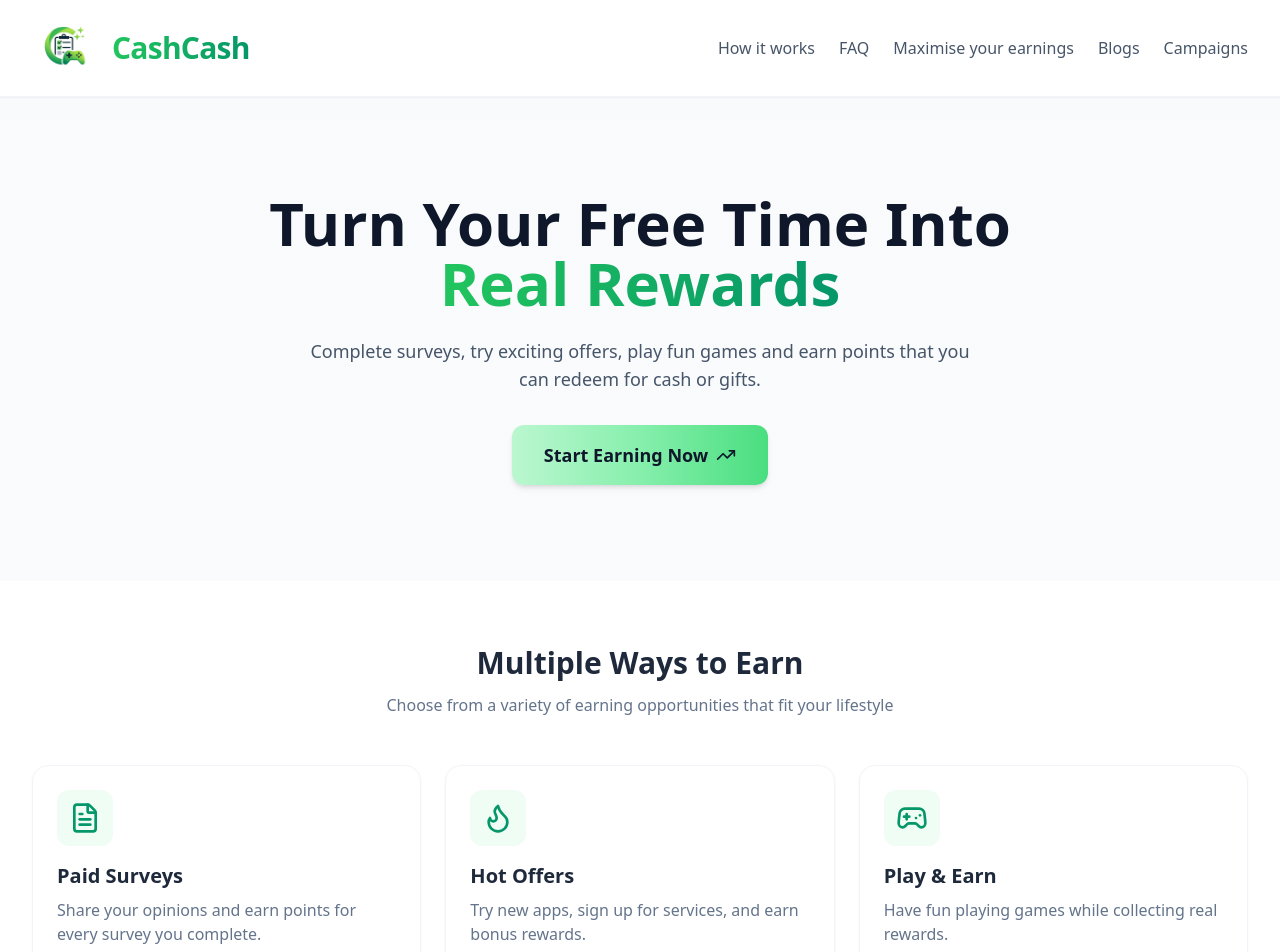
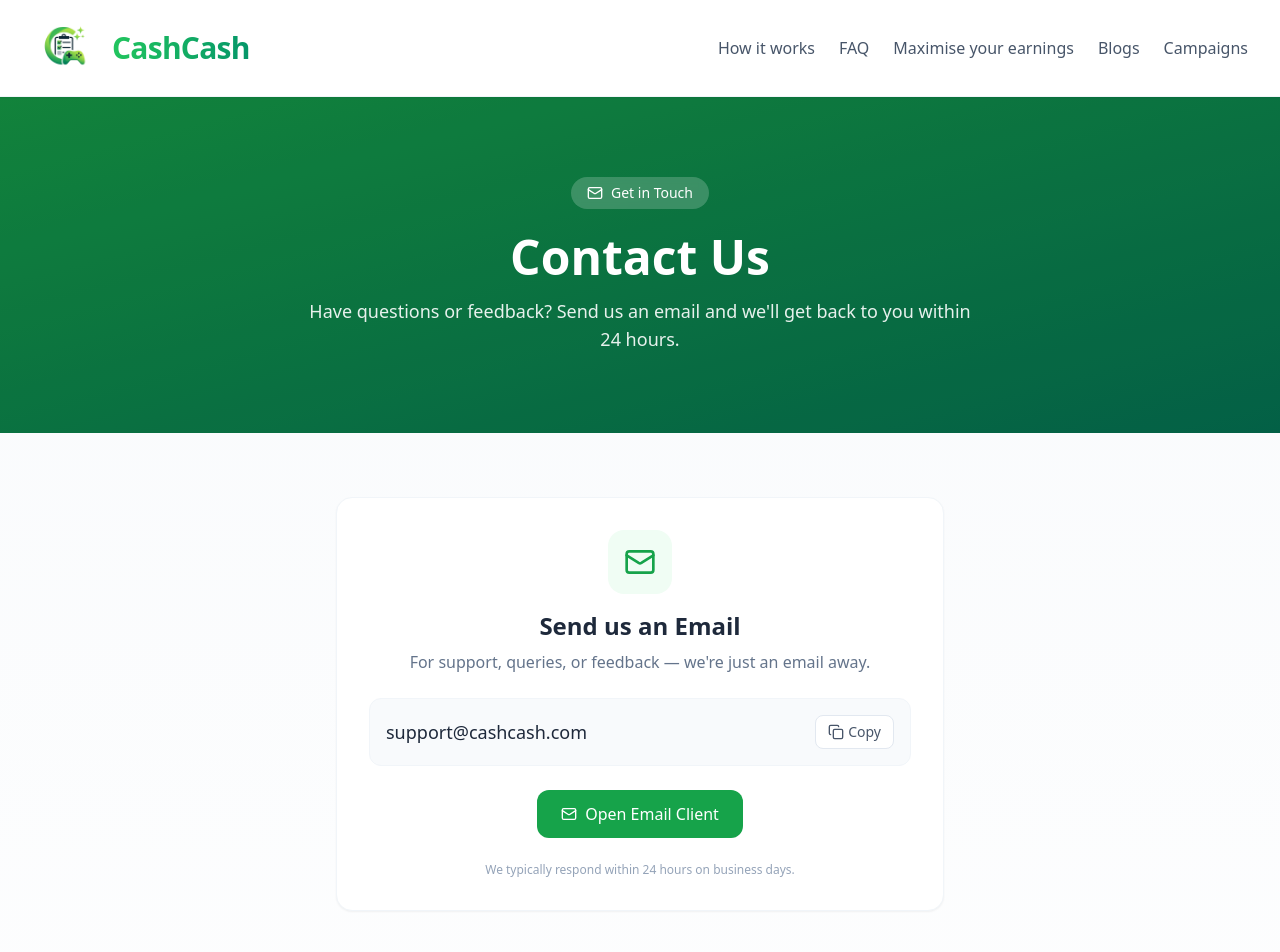
Before and after one commit to vikrantpahwa0/andha-paisa, a React (Vite) app in the folder andha-paisa/: page /contact-us in a window 1280 px wide. Before the commit this address led to /. Shown: the top 952 px of the page. Built offline with nearby package versions, Linux system fonts and the light colour scheme; no server answers.

Commit message:
contact-us page

```diff
--- a/andha-paisa/src/components/common/user-profile-loader.jsx
+++ b/andha-paisa/src/components/common/user-profile-loader.jsx
@@ -31,7 +31,7 @@ export default function UserProfileLoader({ children }) {
 
   // Redirect to login only when no refresh token (truly logged out)
   useEffect(() => {
-    const publicPaths = ['/', '/register', '/verify','/login','/privacy-policy','/forgot-password','/reset-password','/terms-and-conditions','/about-us'];
+    const publicPaths = ['/', '/register', '/verify','/login','/privacy-policy','/forgot-password','/reset-password','/terms-and-conditions','/about-us','/contact-us'];
     const isPublicPage = publicPaths.includes(location.pathname);
     if (!isAuthenticated && !isPublicPage) {
       navigate('/', { replace: true });
--- a/andha-paisa/src/components/static/footer.jsx
+++ b/andha-paisa/src/components/static/footer.jsx
@@ -70,7 +70,7 @@ export default function Footer() {
                 </Link>
               </li>
               <li>
-                <Link to="#" className="text-slate-500 hover:text-green-600 text-sm transition">
+                <Link to="/contact-us" className="text-slate-500 hover:text-green-600 text-sm transition">
                   Contact Us
                 </Link>
               </li>
--- /dev/null
+++ b/andha-paisa/src/pages/static/contact-us.jsx
@@ -0,0 +1,110 @@
+import { Link } from "react-router-dom";
+import { Mail, Copy, CheckCircle } from "lucide-react";
+import Header from "../../components/static/header";
+import Footer from "../../components/static/footer";
+import { useState } from "react";
+
+export default function ContactUs() {
+  const [copied, setCopied] = useState(false);
+
+  const handleCopyEmail = () => {
+    navigator.clipboard.writeText("support@cashcash.com");
+    setCopied(true);
+    setTimeout(() => setCopied(false), 2000);
+  };
+
+  const scrollToTop = () => {
+    window.scrollTo({ top: 0, behavior: "smooth" });
+  };
+
+  return (
+    <div className="min-h-screen bg-gradient-to-b from-slate-50 to-white">
+      <Header />
+
+      <main>
+        {/* Hero Section */}
+        <section className="relative overflow-hidden bg-gradient-to-br from-green-600 to-emerald-700 text-white">
+          <div className="absolute inset-0 bg-black/20" />
+          <div className="relative max-w-7xl mx-auto px-4 sm:px-6 lg:px-8 py-16 md:py-20">
+            <div className="text-center max-w-2xl mx-auto">
+              <div className="inline-flex items-center gap-2 bg-white/20 backdrop-blur-sm px-4 py-1.5 rounded-full text-sm mb-6">
+                <Mail className="w-4 h-4" />
+                Get in Touch
+              </div>
+              <h1 className="text-4xl md:text-5xl font-bold mb-4">
+                Contact Us
+              </h1>
+              <p className="text-lg text-white/90">
+                Have questions or feedback? Send us an email and we'll get back to you within 24 hours.
+              </p>
+            </div>
+          </div>
+        </section>
+
+        {/* Email Section */}
+        <section className="py-16">
+          <div className="max-w-2xl mx-auto px-4 sm:px-6 lg:px-8">
+            <div className="bg-white rounded-2xl border border-slate-100 shadow-sm p-8 text-center">
+              <div className="bg-green-50 w-16 h-16 rounded-2xl flex items-center justify-center mx-auto mb-4">
+                <Mail className="w-8 h-8 text-green-600" />
+              </div>
+
+              <h2 className="text-2xl font-bold text-slate-800 mb-2">
+                Send us an Email
+              </h2>
+              <p className="text-slate-500 mb-6">
+                For support, queries, or feedback — we're just an email away.
+              </p>
+
+              <div className="bg-slate-50 rounded-xl p-4 mb-6 border border-slate-100">
+                <div className="flex items-center justify-between gap-3">
+                  <span className="text-lg font-medium text-slate-800">support@cashcash.com</span>
+                  <button
+                    onClick={handleCopyEmail}
+                    className="flex items-center gap-1 px-3 py-1.5 bg-white border border-slate-200 rounded-lg text-sm text-slate-600 hover:bg-green-50 hover:border-green-200 hover:text-green-600 transition"
+                  >
+                    {copied ? (
+                      <>
+                        <CheckCircle className="w-4 h-4" />
+                        <span>Copied!</span>
+                      </>
+                    ) : (
+                      <>
+                        <Copy className="w-4 h-4" />
+                        <span>Copy</span>
+                      </>
+                    )}
+                  </button>
+                </div>
+              </div>
+
+              <a
+                href="mailto:support@cashcash.com"
+                className="inline-flex items-center gap-2 bg-green-600 text-white px-6 py-3 rounded-xl font-medium hover:bg-green-700 transition"
+              >
+                <Mail className="w-4 h-4" />
+                Open Email Client
+              </a>
+
+              <p className="text-xs text-slate-400 mt-6">
+                We typically respond within 24 hours on business days.
+              </p>
+            </div>
+          </div>
+        </section>
+
+        {/* Back to Top */}
+        <div className="text-center py-8">
+          <button
+            onClick={scrollToTop}
+            className="px-6 py-2 rounded-xl bg-slate-100 text-slate-600 hover:bg-slate-200 transition text-sm"
+          >
+            ↑ Back to top
+          </button>
+        </div>
+      </main>
+
+      <Footer />
+    </div>
+  );
+}
--- a/andha-paisa/src/routes/app-routes.jsx
+++ b/andha-paisa/src/routes/app-routes.jsx
@@ -15,6 +15,7 @@ import HomePage from "../pages/static/home-page";
 import PrivacyPolicy from "../pages/static/privacy-policy";
 import TermsConditions from "../pages/static/terms-and-conditions";
 import AboutUs from "../pages/static/about-us";
+import ContactUs from "../pages/static/contact-us";
 
 export default function AppRoutes() {
   return (
@@ -41,6 +42,7 @@ export default function AppRoutes() {
         <Route path="/privacy-policy" element={<PrivacyPolicy />} />
         <Route path="/terms-and-conditions" element={<TermsConditions />} />
         <Route path="/about-us" element={<AboutUs />} />
+        <Route path="/contact-us" element={<ContactUs />} />
       </Routes>
   );
 }
```
